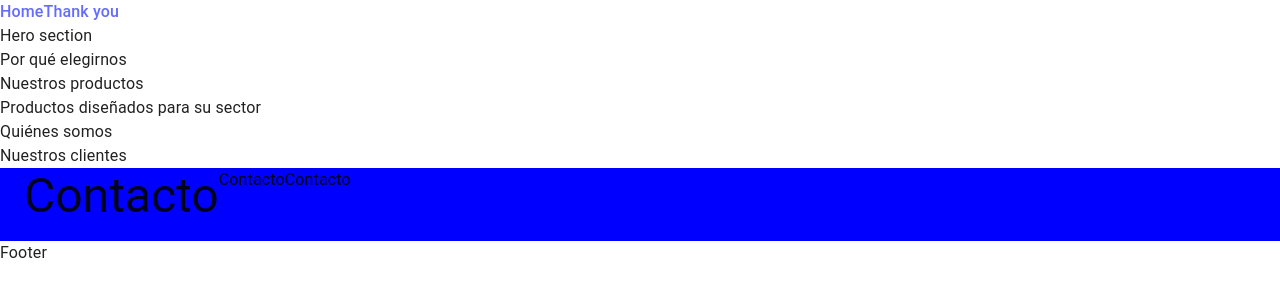
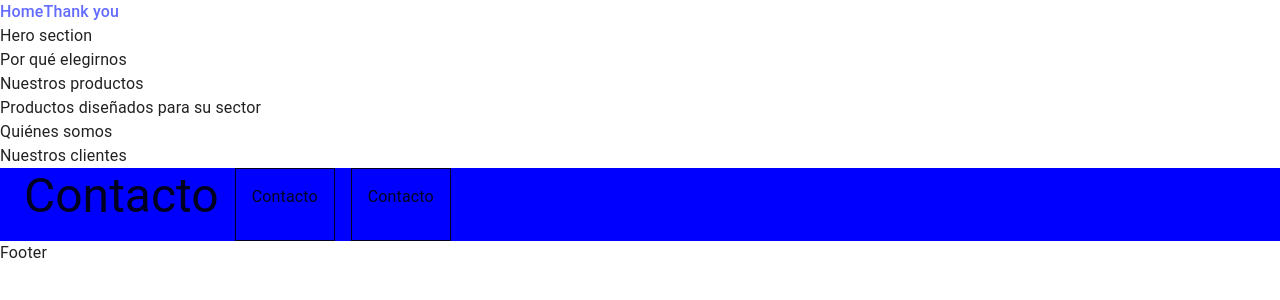
Before and after one commit to pazspera/liquid-sound-landing, a React (Vite) app: page / in a window 1280 px wide. Shown: the top 300 px of the page. Built offline with nearby package versions, Linux system fonts and the light colour scheme.

Commit message:
Prueba layout Contacto. La grilla y el contenedor no se están comportando como esperaba, a revisar

```diff
--- a/src/sections/Contacto/Contacto.jsx
+++ b/src/sections/Contacto/Contacto.jsx
@@ -5,15 +5,15 @@ export default function Contacto() {
 
   return (
     <>
-      <Container maxWidth="xl" className={styles.contactContainer}>
-        <Grid container rowSpacing={2}>
+      <Container maxWidth="xl" className={styles.contactContainer} sx={{ display: "block" }}>
+        <Grid container spacing={2}>
           <Grid item xs={12}>
             <Typography variant="h3" gutterBottom>Contacto</Typography>
           </Grid>
-          <Grid item xs={12} md={6}>
+          <Grid item xs={12} md={6} sx={{ border: '1px solid', p: 2 }}>
             <p>Contacto</p>
           </Grid>
-          <Grid item xs={12} md={6}>
+          <Grid item xs={12} md={6} sx={{ border: '1px solid', p: 2 }}>
             <p>Contacto</p>
           </Grid>
         </Grid>
--- a/src/sections/Contacto/Contacto.module.css
+++ b/src/sections/Contacto/Contacto.module.css
@@ -1,3 +1,4 @@
 .contactContainer {
   background-color: blue;
+  width: 100%;
 }
```
